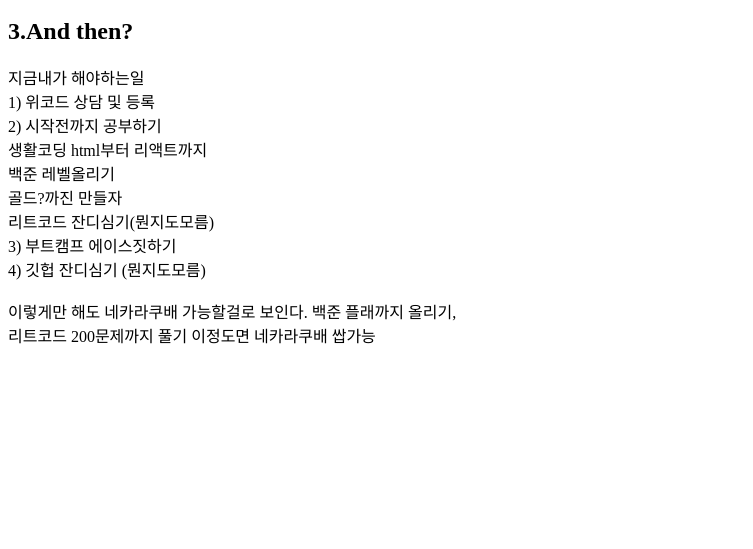
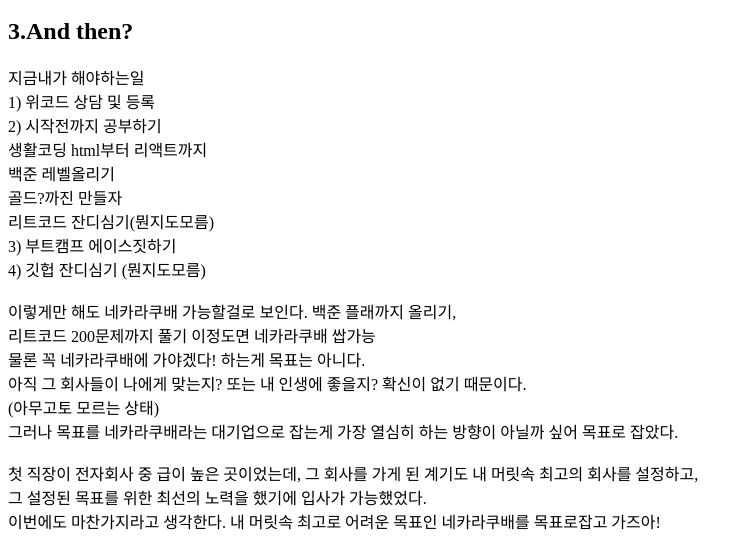
Before and after one commit to Chaedie/my-first-web-site, a plain HTML site: page 3.html in a window 1280 px wide. Shown: the part 914-1463 px from the top of the page, without its empty margins (0-753 px from the left). Before the commit the page ends 1277 px from the top, so only its background shows below. Drawn offline with Linux system fonts and the light colour scheme.

Commit message:
Add files via upload

```diff
--- a/3.html
+++ b/3.html
@@ -29,7 +29,16 @@
     4) 깃헙 잔디심기 (뭔지도모름)<br>
     <br>
     이렇게만 해도 네카라쿠배 가능할걸로 보인다. 백준 플래까지 올리기,<br>
-    리트코드 200문제까지 풀기 이정도면 네카라쿠배 쌉가능
+    리트코드 200문제까지 풀기 이정도면 네카라쿠배 쌉가능<br>
+    물론 꼭 네카라쿠배에 가야겠다! 하는게 목표는 아니다. <br>
+    아직 그 회사들이 나에게 맞는지? 또는 내 인생에 좋을지? 확신이 없기 때문이다.<br>
+    (아무고토 모르는 상태)<br>
+    그러나 목표를 네카라쿠배라는 대기업으로 잡는게 가장 열심히 하는 방향이 아닐까 싶어 목표로 잡았다.<br>
+    <br>
+    첫 직장이 전자회사 중 급이 높은 곳이었는데, 그 회사를 가게 된 계기도 내 머릿속 최고의 회사를 설정하고,<br>
+    그 설정된 목표를 위한 최선의 노력을 했기에 입사가 가능했었다. <br>
+    이번에도 마찬가지라고 생각한다. 내 머릿속 최고로 어려운 목표인 네카라쿠배를 목표로잡고 가즈아!<br>
+
   </p>
 
 </body>
```
